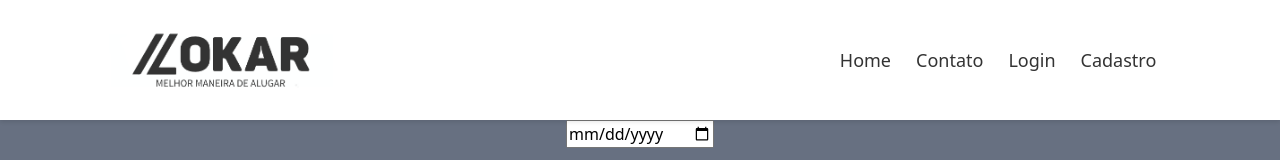
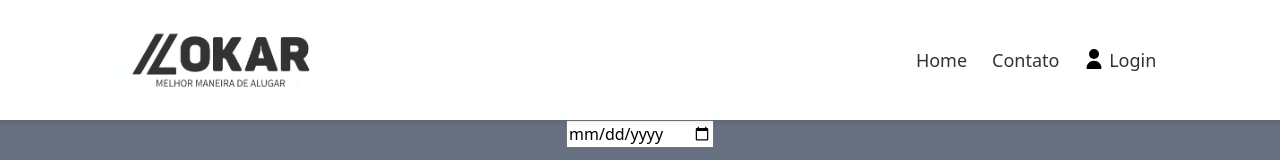
Before and after one commit to InitialCommit-Ltda/Lokar, a React (Create React App) app: page / in a window 1280 px wide. Shown: the top 160 px of the page. Built offline with nearby package versions, Linux system fonts and the light colour scheme.

Commit message:
Alterações no header, inclusão de ícone

```diff
--- a/src/components/Header.js
+++ b/src/components/Header.js
@@ -1,6 +1,7 @@
 import { Link } from 'react-router-dom';
 import { useState } from 'react';
 import logo from '../assets/img/logo.png';
+import user from '../assets/icon/user.svg'
 import '../styles/components.css';
 
 function Header() {
@@ -27,10 +28,8 @@ function Header() {
                             <Link to="/contato">Contato</Link>
                         </li>
                         <li className="nav-item">
-                            <Link to="/login">Login</Link>
-                        </li>
-                        <li className="nav-item">
-                            <Link to="/cadastro">Cadastro</Link>
+
+                            <Link to="/login"><img src={user} className="user" alt="user" /> Login</Link>
                         </li>
                     </ul>
                     <div className="menu-toggle" onClick={toggleMenu}>
--- a/src/styles/components.css
+++ b/src/styles/components.css
@@ -15,6 +15,11 @@
 
 .logo {
   height: 100px;
+}
+
+.user {
+  height: 20px;
+  margin-top: -5px;
 }
 
 .nav {
```
Also changed, not shown: src/assets/icon/user.svg (added).
